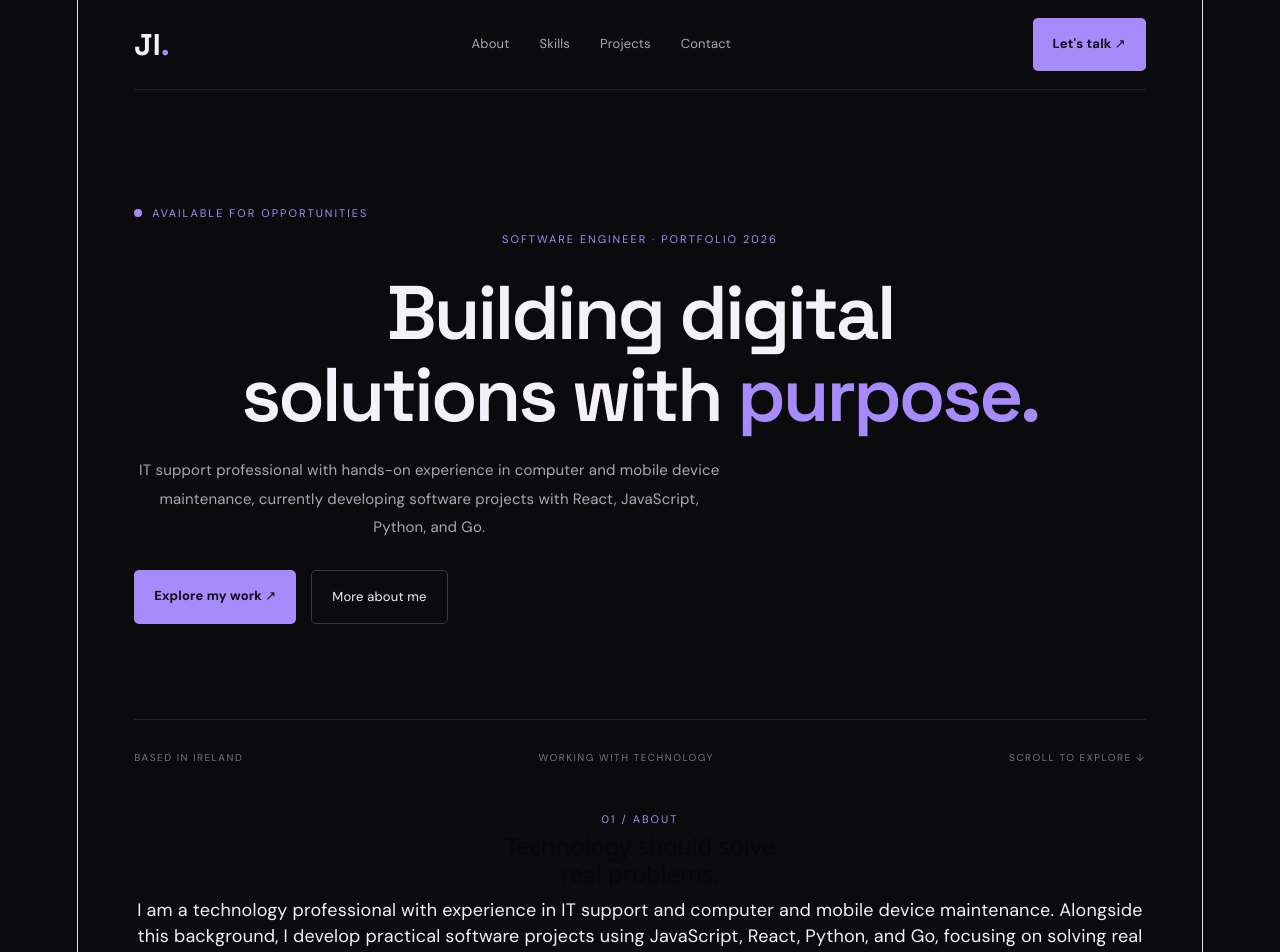
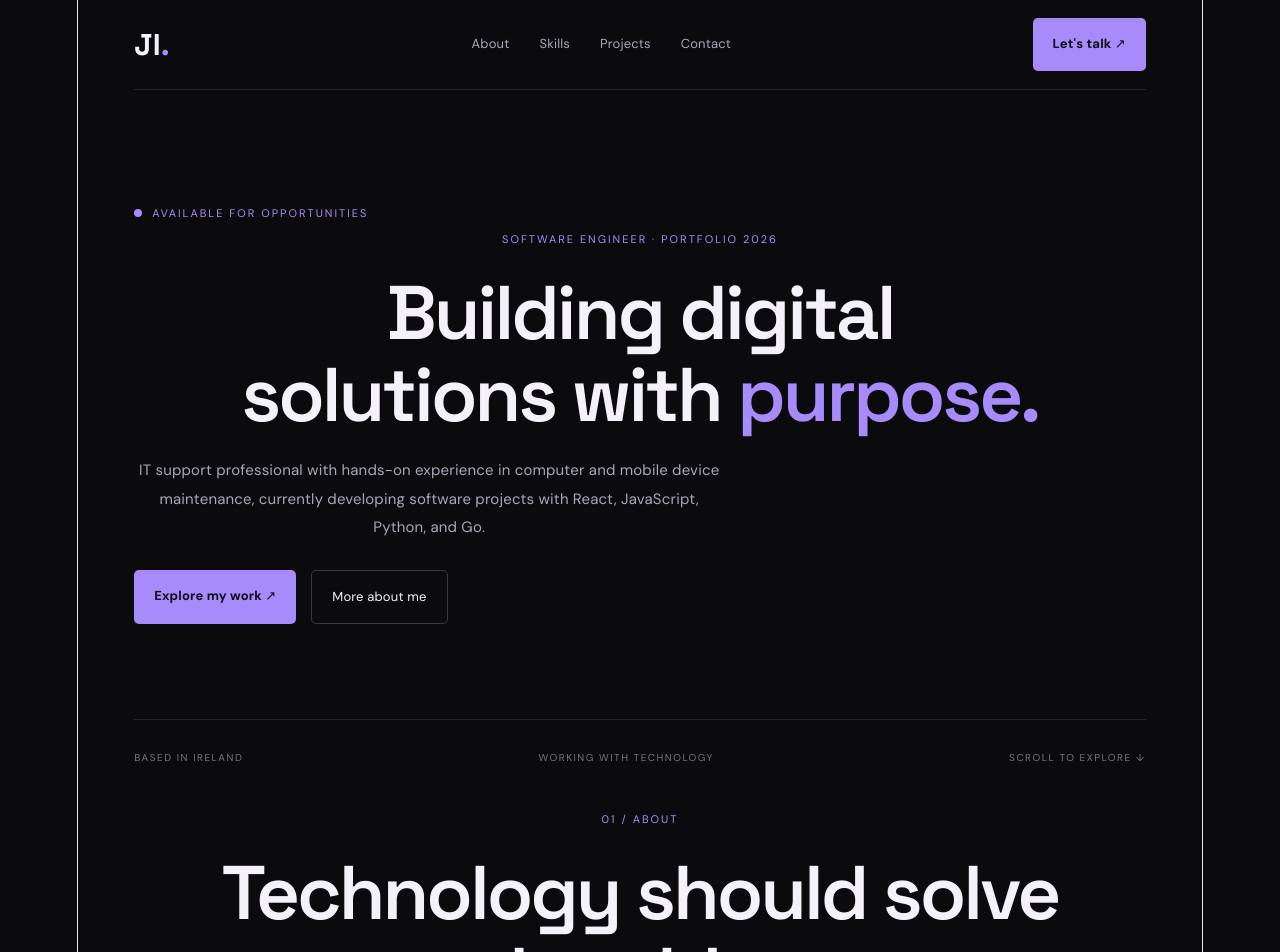
Before and after one commit to IsevenTech/business-portfolio, a React (Vite) app: page / in a window 1280 px wide. Shown: the top 952 px of the page. Built offline with nearby package versions, Linux system fonts and the light colour scheme.

Commit message:
Fix section heading colors

```diff
--- a/src/App.css
+++ b/src/App.css
@@ -101,7 +101,7 @@ footer a:hover {
 
 
 .hero h1,
-.section h2 {
+.content-section h2 {
   color: #f4f2f8;
   font-family: 'Space Grotesk', sans-serif;
   font-size: clamp(42px, 7vw, 76px);
```
